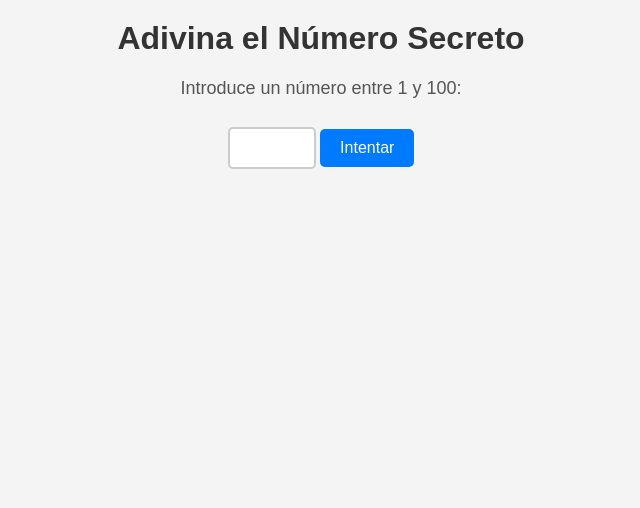
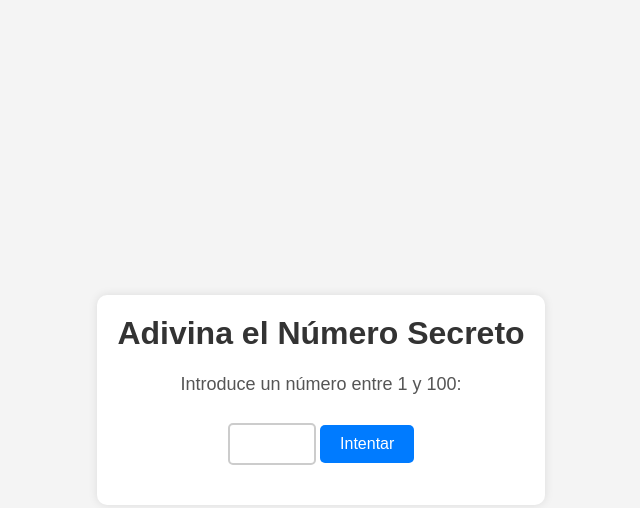
Before and after one commit to estranopaola/logica-programacion-5, a plain HTML site: page index.html in a window 1280 px wide. Shown: the whole page, without its empty margins (319-959 px from the left). Drawn offline with Linux system fonts and the light colour scheme.

Commit message:
container y centro del contenido

```diff
--- a/index.html
+++ b/index.html
@@ -9,13 +9,15 @@
 
 
 <body>
+
+    <div class="container">
     <h1>Adivina el Número Secreto</h1>
     <p>Introduce un número entre 1 y 100:</p>
     <input type="number" id="inputNumero" min="1" max="100">
     <button id="botonEnviar">Intentar</button>
     <p id="resultado"></p>
     <p id="intentos"></p>
-
+    </div>
 
 
 
--- a/style.css
+++ b/style.css
@@ -4,11 +4,23 @@ body {
     background-color: #f4f4f4;
     margin: 0;
     padding: 0;
+    display: flex;
+    justify-content: center;
+    align-items: center;
+    height: 100vh;
+}
+
+.container {
+    background: rgb(255, 255, 255);
+    padding: 20px;
+    border-radius: 10px;
+    box-shadow: 0 0 10px rgba(0, 0, 0, 0.1);
+    text-align: center;
 }
 
 h1 {
     color: #333;
-    margin-top: 20px;
+    margin-top: 0;
 }
 
 p {
```
